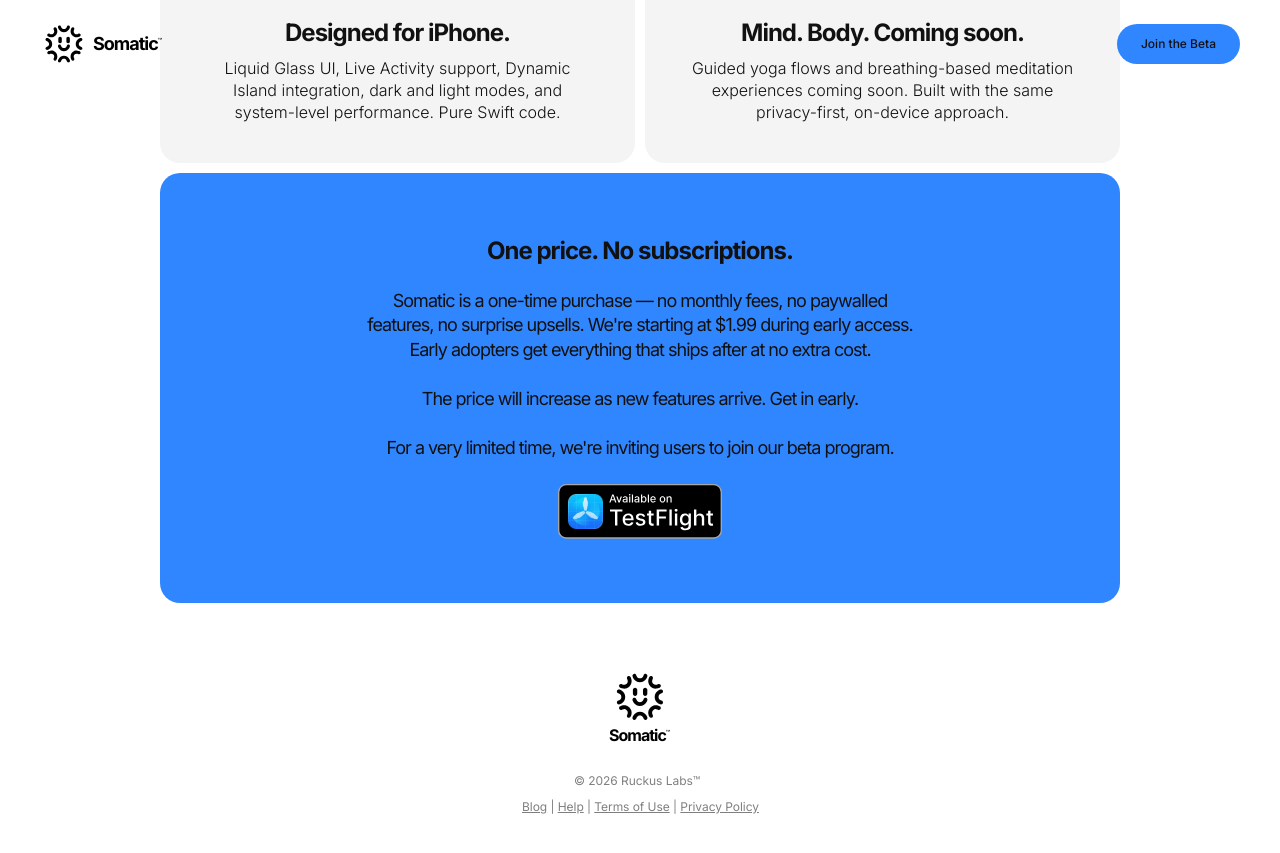
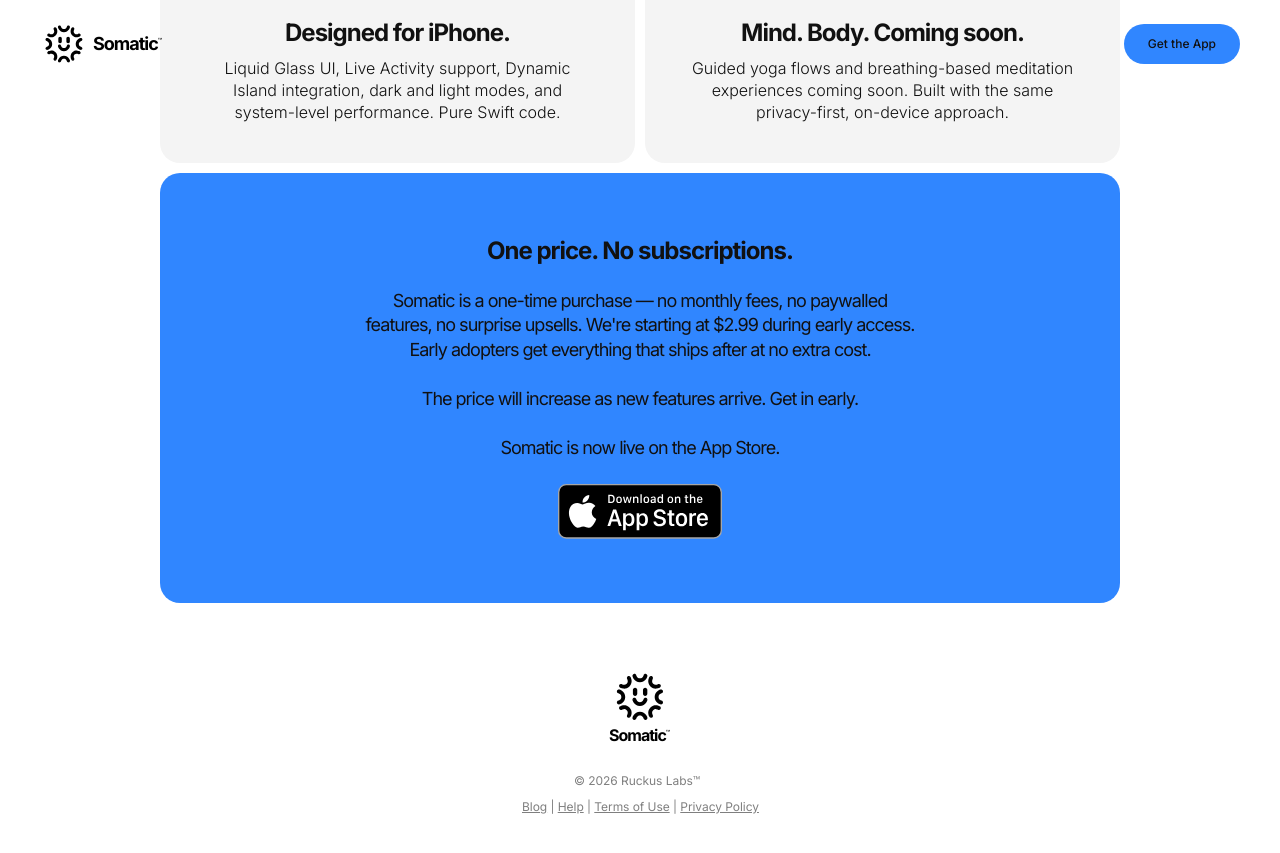
Before and after one commit to damianmakki/somatic-web, a Jekyll site: the page built from index.html, in a window 1280 px wide and 900 px high, scrolled down 3863 px. Shown: the top 853 px of the window. Built offline with Jekyll 4.4.1, drawn with Linux system fonts in a browser that asks for light colours.

Commit message:
fix: update app links and pricing details on landing page

```diff
--- a/_layouts/default.html
+++ b/_layouts/default.html
@@ -61,7 +61,7 @@
       {% include logo-svg.html size="48" %}
       <span class="logo-wordmark">Somatic<sup class="logo-tm">™</sup></span>
     </a>
-    <a class="btn-pill" href="https://testflight.apple.com/join/CVT6dz4U">Join the Beta</a>
+    <a class="btn-pill" href="https://apps.apple.com/us/app/somatic-train-with-your-body/id6773419219">Get the App</a>
   </nav>
 
   {{ content }}
--- a/index.html
+++ b/index.html
@@ -18,8 +18,8 @@
     <div class="hero-content" data-animate style="--anim-delay: 0.1s">
       <h1>Train with your body.<br>Not against it.</h1>
       <h2>The privacy-first, recovery-based workout tracker built for iPhone.</h2>
-      <a class="btn-appstore" href="https://testflight.apple.com/join/CVT6dz4U" data-animate style="--anim-delay: 0.2s">
-        <img src="src/images/landing/test-flight-badge.svg" alt="Apple TestFlight badge" />
+      <a class="btn-appstore" href="https://apps.apple.com/us/app/somatic-train-with-your-body/id6773419219" data-animate style="--anim-delay: 0.2s">
+        <img src="src/images/landing/app-store-badge.svg" alt="Download on the App Store" />
       </a>
       <img src="src/images/landing/hero.png" class="hero-image" alt="The Somatic app homescreen showing Session icons" data-animate style="--anim-delay: 0.3s"/>
     </div>
@@ -76,11 +76,11 @@
   <section class="callout">
     <div class="callout-inner" data-animate>
       <h4>One price. No subscriptions.</h4>
-      <p>Somatic is a one-time purchase — no monthly fees, no paywalled features, no surprise upsells. We're starting at $1.99 during early access. Early adopters get everything that ships after at no extra cost.</p>
+      <p>Somatic is a one-time purchase — no monthly fees, no paywalled features, no surprise upsells. We're starting at $2.99 during early access. Early adopters get everything that ships after at no extra cost.</p>
       <p>The price will increase as new features arrive. Get in early.</p>
-      <p>For a very limited time, we're inviting users to join our beta program.</p>
-      <a class="btn-appstore" href="https://testflight.apple.com/join/CVT6dz4U">
-        <img src="src/images/landing/test-flight-badge.svg" alt="Apple TestFlight badge" />
+      <p>Somatic is now live on the App Store.</p>
+      <a class="btn-appstore" href="https://apps.apple.com/us/app/somatic-train-with-your-body/id6773419219">
+        <img src="src/images/landing/app-store-badge.svg" alt="Download on the App Store" />
       </a>
     </div>
   </section>
```
